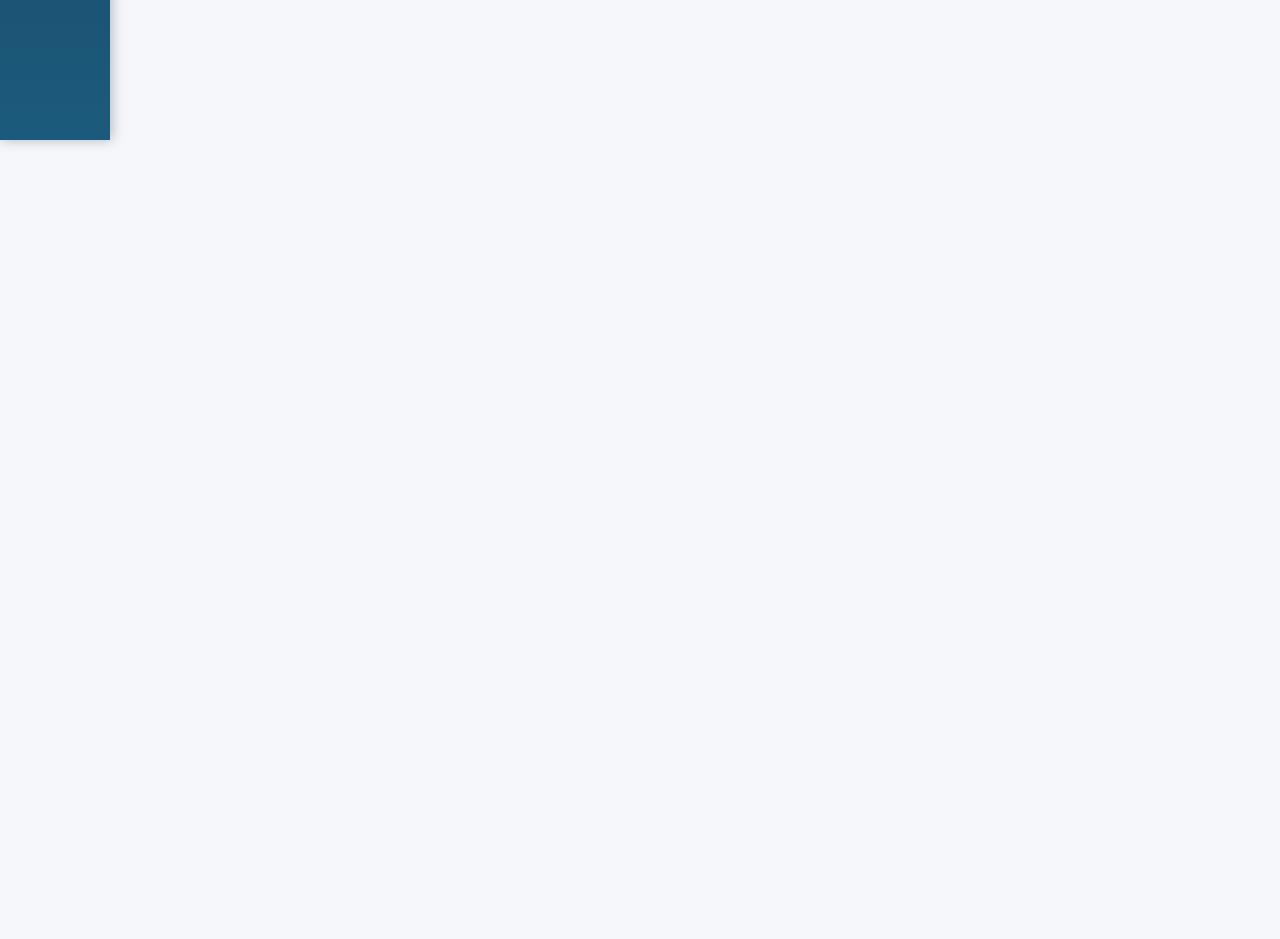
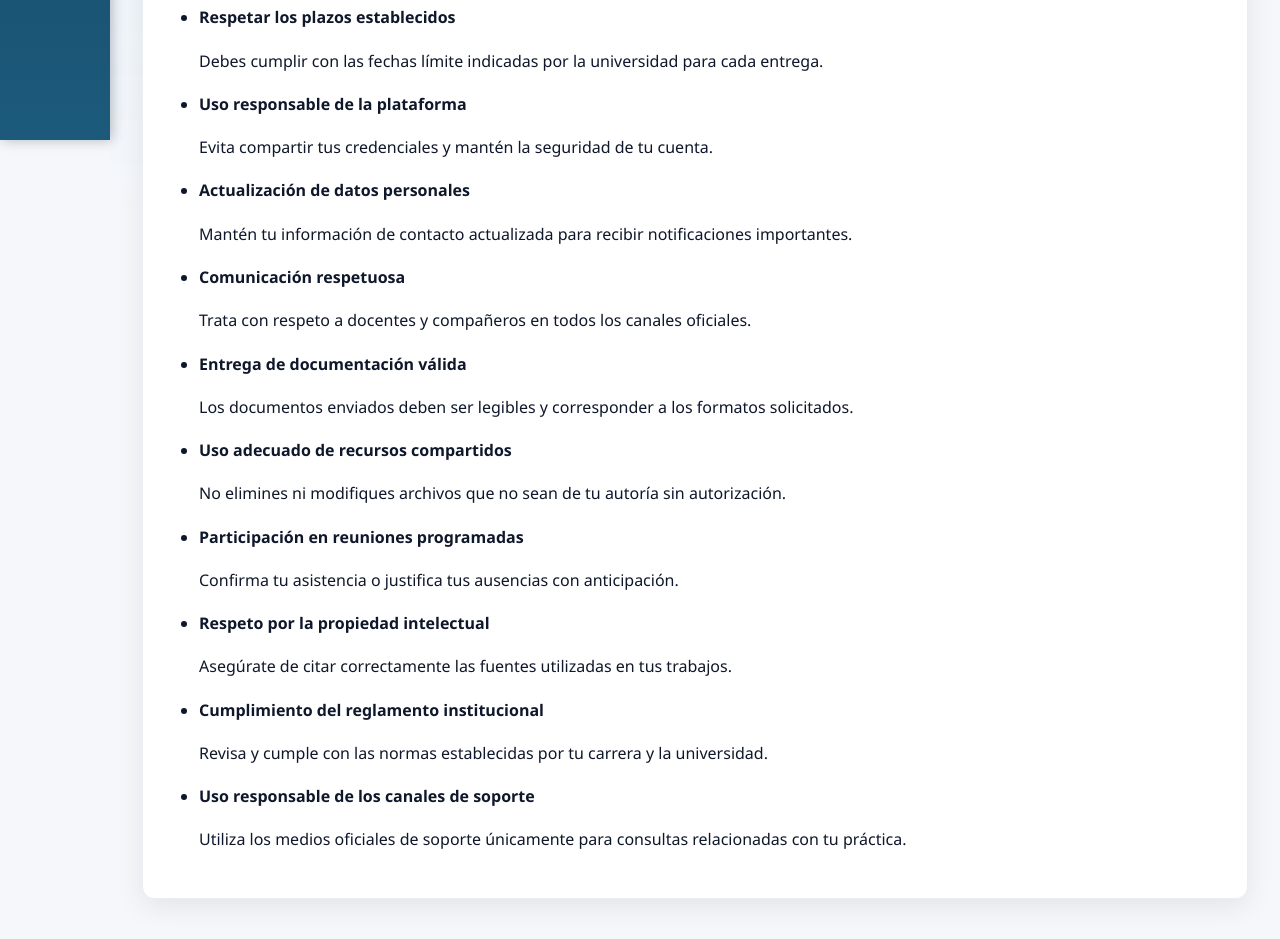
Before and after one commit to DMoyaR/trabajo_titulo, an Angular app in the folder frontend/: page /alumno/perfil in a window 1280 px wide. Shown: the part 660-1599 px from the top of the page. Before the commit the page ends 880 px from the top, so only its background shows below. Built offline with nearby package versions, Linux system fonts and the light colour scheme.

Commit message:
Add alumno profile restrictions section

```diff
--- a/frontend/src/app/features/alumno/perfil/alumno-perfil.component.html
+++ b/frontend/src/app/features/alumno/perfil/alumno-perfil.component.html
@@ -58,3 +58,13 @@
     <button class="btn-session" (click)="changePassword()">Cambiar contraseña</button>
   </div>
 </div>
+
+<div class="card">
+  <h3>Restricciones y compromisos</h3>
+  <ul class="restricciones-list">
+    <li *ngFor="let restriccion of restricciones()">
+      <h4>{{ restriccion.titulo }}</h4>
+      <p>{{ restriccion.descripcion }}</p>
+    </li>
+  </ul>
+</div>
--- a/frontend/src/app/features/alumno/perfil/alumno-perfil.component.ts
+++ b/frontend/src/app/features/alumno/perfil/alumno-perfil.component.ts
@@ -2,6 +2,11 @@ import { Component, OnInit, inject } from '@angular/core';
 import { CommonModule } from '@angular/common';
 import { FormsModule } from '@angular/forms';
 import { CurrentUserService, CurrentUserProfile } from '../../../shared/services/current-user.service';
+
+interface Restriccion {
+  titulo: string;
+  descripcion: string;
+}
 
 @Component({
   selector: 'alumno-perfil',
@@ -12,6 +17,49 @@ import { CurrentUserService, CurrentUserProfile } from '../../../shared/services
 })
 export class AlumnoPerfilComponent implements OnInit {
   private readonly currentUserService = inject(CurrentUserService);
+
+  private readonly restriccionesData: Restriccion[] = [
+    {
+      titulo: 'Respetar los plazos establecidos',
+      descripcion: 'Debes cumplir con las fechas límite indicadas por la universidad para cada entrega.',
+    },
+    {
+      titulo: 'Uso responsable de la plataforma',
+      descripcion: 'Evita compartir tus credenciales y mantén la seguridad de tu cuenta.',
+    },
+    {
+      titulo: 'Actualización de datos personales',
+      descripcion: 'Mantén tu información de contacto actualizada para recibir notificaciones importantes.',
+    },
+    {
+      titulo: 'Comunicación respetuosa',
+      descripcion: 'Trata con respeto a docentes y compañeros en todos los canales oficiales.',
+    },
+    {
+      titulo: 'Entrega de documentación válida',
+      descripcion: 'Los documentos enviados deben ser legibles y corresponder a los formatos solicitados.',
+    },
+    {
+      titulo: 'Uso adecuado de recursos compartidos',
+      descripcion: 'No elimines ni modifiques archivos que no sean de tu autoría sin autorización.',
+    },
+    {
+      titulo: 'Participación en reuniones programadas',
+      descripcion: 'Confirma tu asistencia o justifica tus ausencias con anticipación.',
+    },
+    {
+      titulo: 'Respeto por la propiedad intelectual',
+      descripcion: 'Asegúrate de citar correctamente las fuentes utilizadas en tus trabajos.',
+    },
+    {
+      titulo: 'Cumplimiento del reglamento institucional',
+      descripcion: 'Revisa y cumple con las normas establecidas por tu carrera y la universidad.',
+    },
+    {
+      titulo: 'Uso responsable de los canales de soporte',
+      descripcion: 'Utiliza los medios oficiales de soporte únicamente para consultas relacionadas con tu práctica.',
+    },
+  ];
 
   userProfile: CurrentUserProfile | null = null;
   tel = '';
@@ -92,6 +140,10 @@ export class AlumnoPerfilComponent implements OnInit {
     }
   }
 
+  restricciones(): Restriccion[] {
+    return this.restriccionesData;
+  }
+
   private showSuccessMessage(message: string): void {
     alert(message);
   }
```
